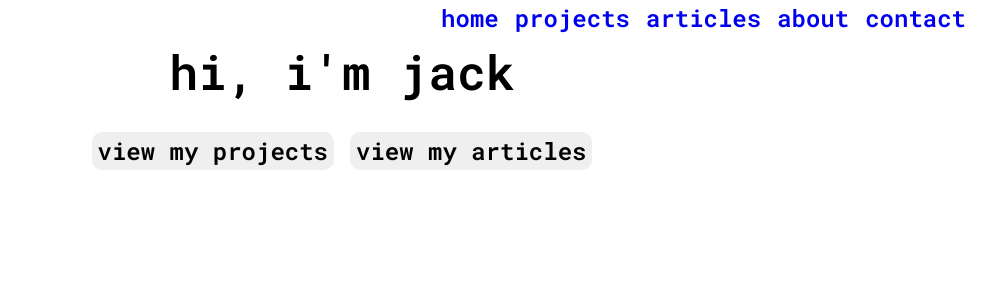
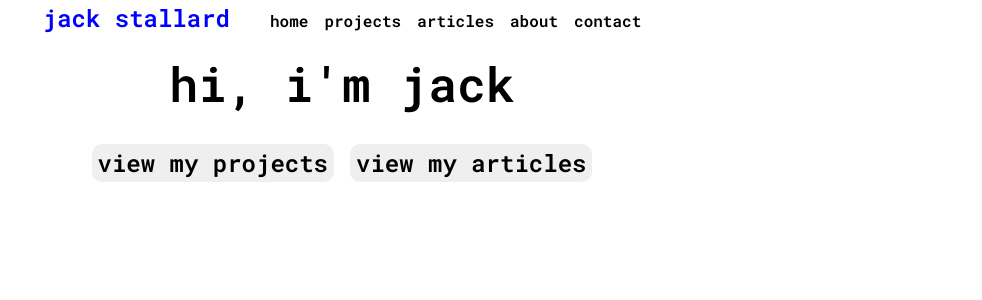
Before and after one commit to jckstllrd/personal-site, a React (Vite) app: page / in a window 1280 px wide. Shown: the top 300 px of the page, without its empty margins (298-1280 px from the left). Built offline with nearby package versions, Linux system fonts and the light colour scheme.

Commit message:
refactor: move nav component into header component

```diff
--- a/src/App.tsx
+++ b/src/App.tsx
@@ -1,12 +1,12 @@
 import { Outlet } from "react-router";
-import Nav from "@/components/Nav/Nav";
 import Footer from "./components/Footer/Footer";
 import styles from "./App.module.css";
+import Header from "./components/Header/Header";
 
 function App() {
   return (
     <div className={styles.layoutWrapper}>
-      <Nav />
+      <Header />
       <main>
         <Outlet />
       </main>
--- /dev/null
+++ b/src/components/Header/Header.module.css
@@ -0,0 +1,18 @@
+header {
+  display: flex;
+  height: 3rem;
+  justify-content: center;
+  align-items: baseline;
+  font-size: var(--text-lg);
+  color: var(--color-text);
+}
+
+a {
+  color: var(--color-text);
+  text-decoration: none;
+}
+
+.logo {
+  color: var(--color-primary);
+  font-size: var(--text-xl);
+}
--- /dev/null
+++ b/src/components/Header/Header.tsx
@@ -0,0 +1,15 @@
+import Nav from "../Nav/Nav";
+import styles from "./Header.module.css";
+
+function Header() {
+  return (
+    <header>
+      <a className={styles.logo} href="/">
+        <span>jack stallard</span>
+      </a>
+      <Nav />
+    </header>
+  );
+}
+
+export default Header;
--- a/src/components/Nav/Nav.module.css
+++ b/src/components/Nav/Nav.module.css
@@ -1,17 +1,7 @@
-.navWrapper {
-  font-size: var(--text-xl);
-  display: flex;
-  justify-content: flex-end;
-  padding: 0 var(--space-lg);
-}
-
-a {
-  text-decoration: none;
-}
-
 .navLinks {
   list-style: none;
   display: flex;
   justify-content: space-between;
+  align-items: flex-end;
   gap: var(--space-lg);
 }
--- a/src/components/Nav/Nav.tsx
+++ b/src/components/Nav/Nav.tsx
@@ -3,7 +3,6 @@ import styles from "./Nav.module.css";
 
 function Nav() {
   return (
-    <header>
     <nav className={styles.navWrapper}>
       <ul className={styles.navLinks}>
         <li>
@@ -23,7 +22,6 @@ function Nav() {
         </li>
       </ul>
     </nav>
-    </header>
   );
 }
 
--- a/src/styles/global.css
+++ b/src/styles/global.css
@@ -81,7 +81,7 @@ h6 {
   --color-blurred-background: grey;
   --color-muted-background: lightgrey;
   --color-action: red;
-  --color-primary: white;
+  --color-primary: blue;
   --color-secondary: white;
   --color-tertiary: white;
   --color-decorative: white;
```
Lines whose indentation alone changed are shown as unchanged.
